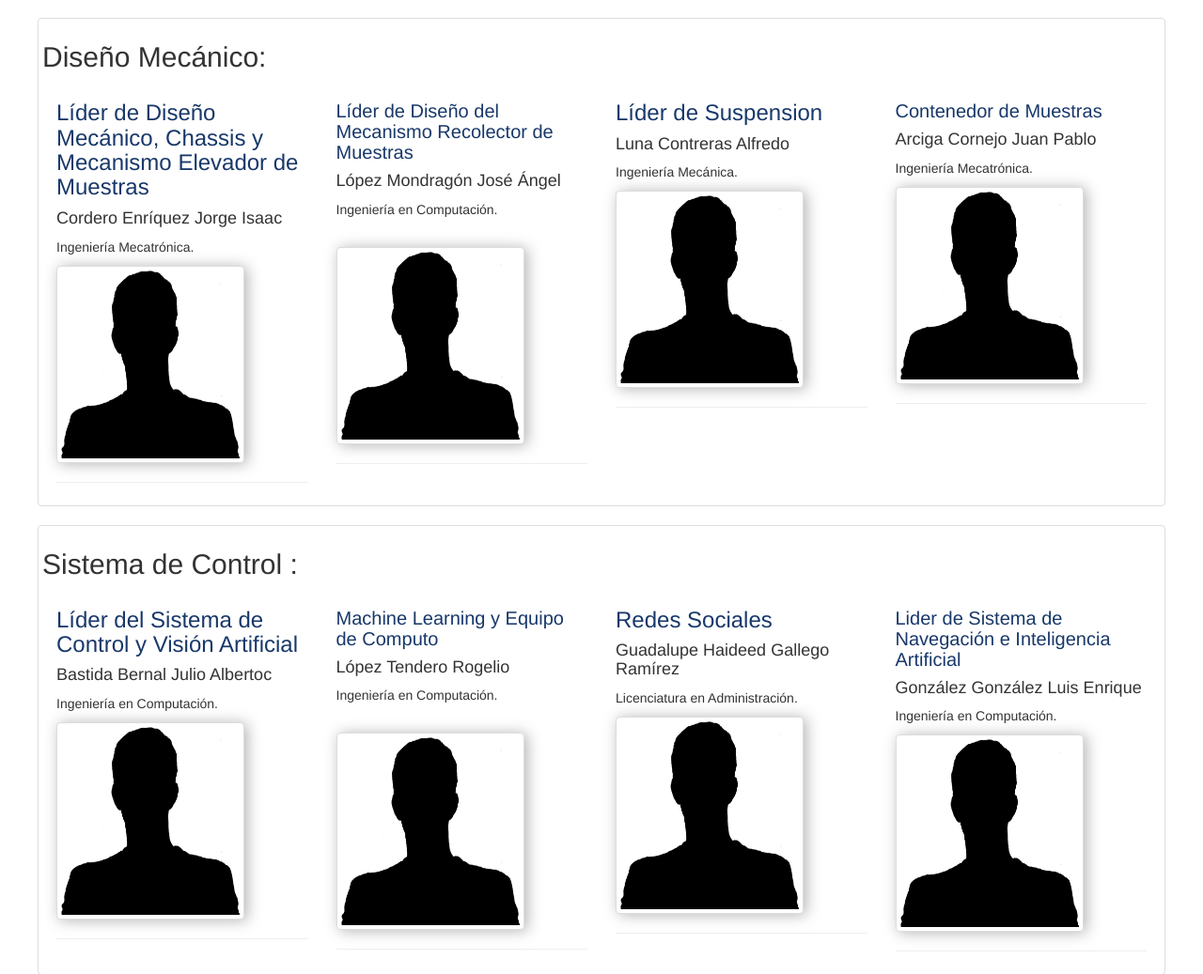
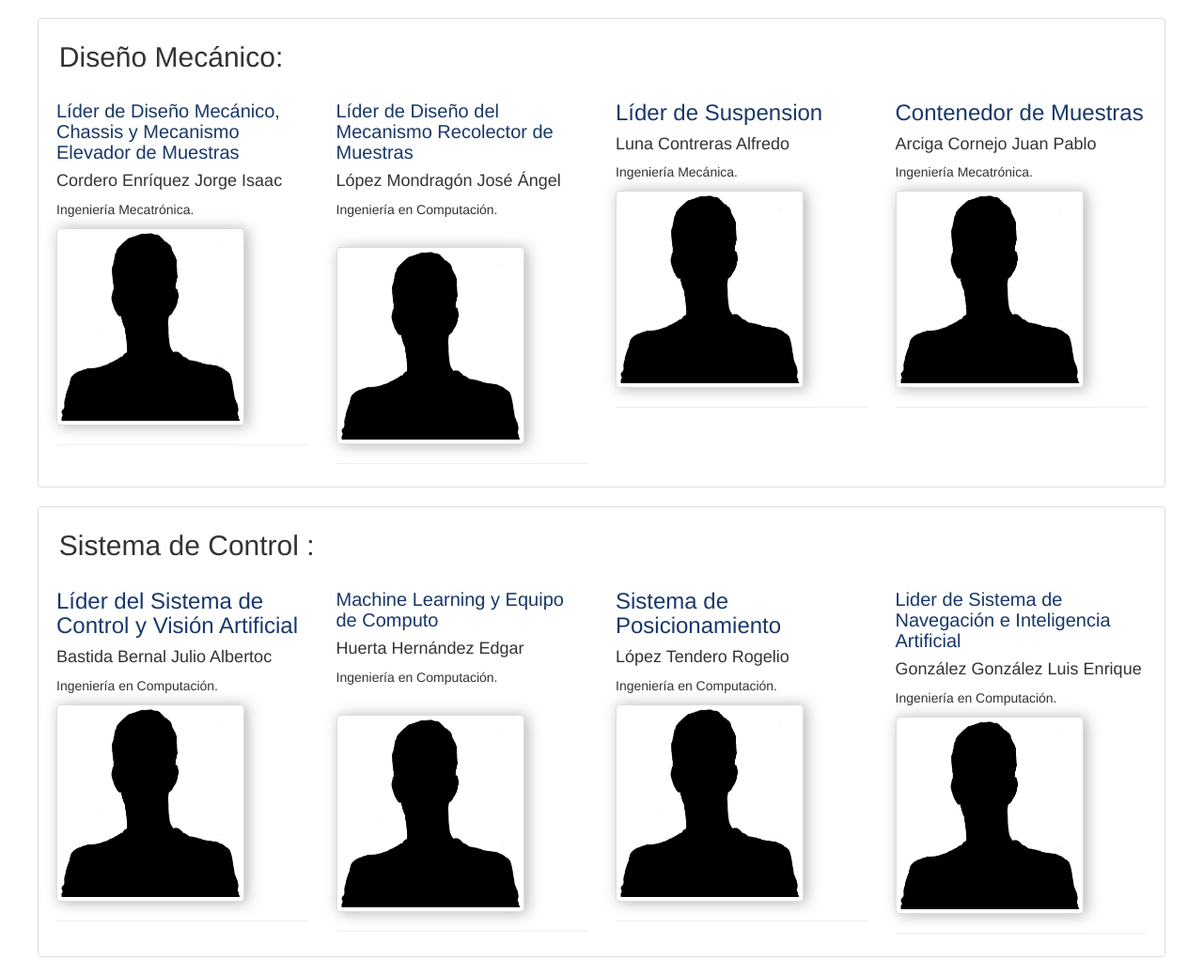
Before and after one commit to tony1908/lunam2, a plain HTML site: page equipo.html in a window 1280 px wide. Shown: the part 655-1692 px from the top of the page at 94% size. Drawn offline with nearby package versions, Linux system fonts and the light colour scheme.

Commit message:
corre-team

```diff
--- a/css/css.css
+++ b/css/css.css
@@ -108,3 +108,7 @@ body {
 
   font-size: 20px;
 }
+.tem
+{
+  padding-left: 1.5%;
+}
--- a/equipo.html
+++ b/equipo.html
@@ -57,7 +57,7 @@
 
          <div class="row">
         <div class="row  thumbnail">
-        <h2>Administración:</h2>
+        <h2 class="tem">Administración:</h2>
           <div class="col-md-3 ">
 
               <h3 class="titu">Líder de Lunambotics </h3>
@@ -97,10 +97,10 @@
       </div>
        <div class="row">
         <div class="row  thumbnail">
-        <h2>Diseño Mecánico:</h2>
+        <h2 class="tem">Diseño Mecánico:</h2>
           <div class="col-md-3 ">
 
-              <h3 class="titu">Líder de Diseño Mecánico, Chassis y Mecanismo Elevador de Muestras </h3>
+              <h3 class="titu titu-vic">Líder de Diseño Mecánico, Chassis y Mecanismo Elevador de Muestras </h3>
             <h4>Cordero Enríquez Jorge Isaac</h4>
             <p class="parra">Ingeniería Mecatrónica. <br></p>
             <img src="images/bio/silu.png" alt="" class="inter img-thumbnail" >
@@ -125,7 +125,7 @@
             <hr>
             </div>
              <div class="col-md-3 ">
-              <h3 class="titu titu-vic ">Contenedor de Muestras</h3>
+              <h3 class="titu  ">Contenedor de Muestras</h3>
             <h4>Arciga Cornejo Juan Pablo</h4>
             <p>Ingeniería Mecatrónica.</p>
             <img src="images/bio/silu.png" alt="" class="inter img-thumbnail" >
@@ -137,7 +137,7 @@
 
        <div class="row">
         <div class="row  thumbnail">
-        <h2>Sistema de Control :</h2>
+        <h2 class="tem">Sistema de Control :</h2>
           <div class="col-md-3 ">
 
               <h3 class="titu">Líder del Sistema de Control y Visión Artificial </h3>
@@ -150,7 +150,7 @@
              <div class="col-md-3 ">
 
               <h3 class="titu titu-vic">Machine Learning y Equipo de Computo </h3>
-            <h4>López Tendero Rogelio </h4>
+            <h4>Huerta Hernández Edgar </h4>
             <p>Ingeniería en Computación. <br> <br></p>
            <img src="images/bio/silu.png" alt="" class="inter img-thumbnail" >
             <hr>
@@ -158,9 +158,9 @@
 
 
             <div class="col-md-3 ">
-              <h3 class="titu">Redes Sociales</h3>
-            <h4>Guadalupe Haideed Gallego Ramírez</h4>
-            <p>Licenciatura en Administración. <br></p>
+              <h3 class="titu">Sistema de Posicionamiento</h3>
+            <h4>López Tendero Rogelio</h4>
+            <p>Ingeniería en Computación. <br></p>
            <img src="images/bio/silu.png" alt="" class="inter img-thumbnail" >
             <hr>
             </div>
@@ -175,7 +175,7 @@
         </div>
          <div class="row">
         <div class="row  thumbnail">
-        <h2>Home Beacon:</h2>
+        <h2 class="tem">Home Beacon:</h2>
           <div class="col-md-3 ">
 
               <h3 class="titu">Líder del Diseño del Home Beacon </h3>
@@ -206,7 +206,7 @@
 
       <div class="row">
         <div class="row  thumbnail">
-        <h2>Electrónica del Rover :</h2>
+        <h2 class="tem">Electrónica del Rover :</h2>
           <div class="col-md-3 ">
 
               <h3 class="titu">Líder de Electrónica del Rover y Sistemas de Seguridad </h3>
@@ -245,7 +245,7 @@
 
          <div class="row">
         <div class="row  thumbnail">
-        <h2>Agradecimientos a :</h2>
+        <h2 class="tem">Agradecimientos a :</h2>
           <div class="col-md-3 ">
 
               <h3 class="titu">Diseñador Página Web  </h3>
```
